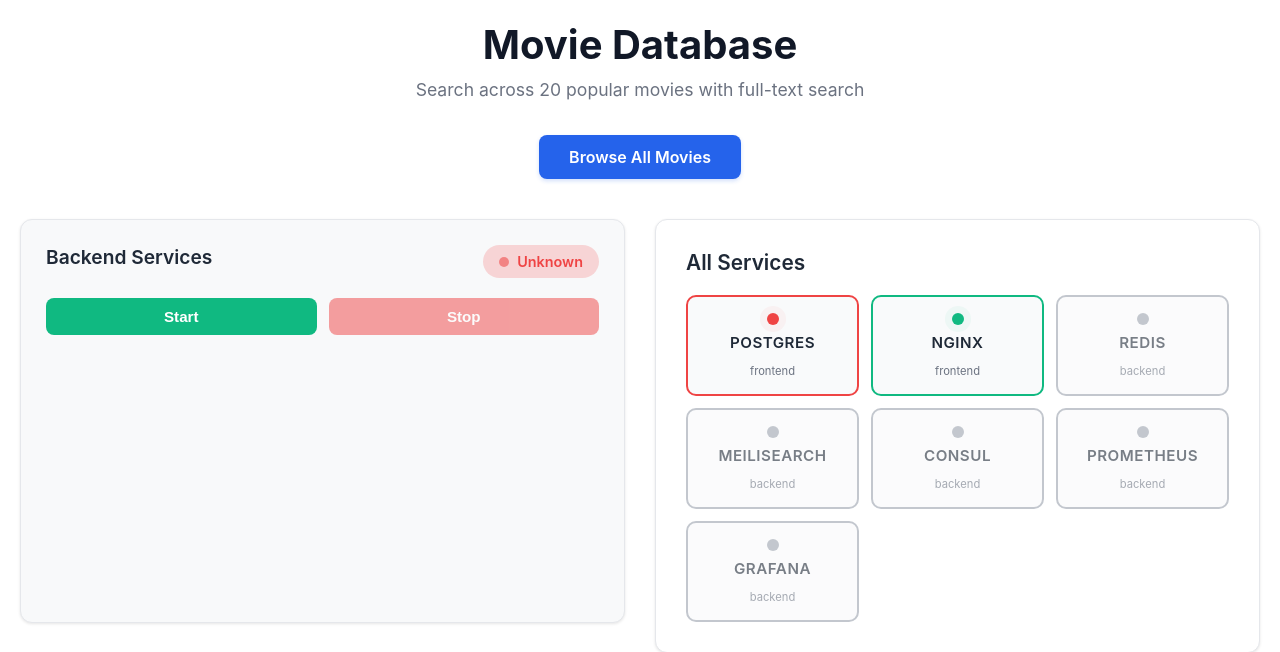
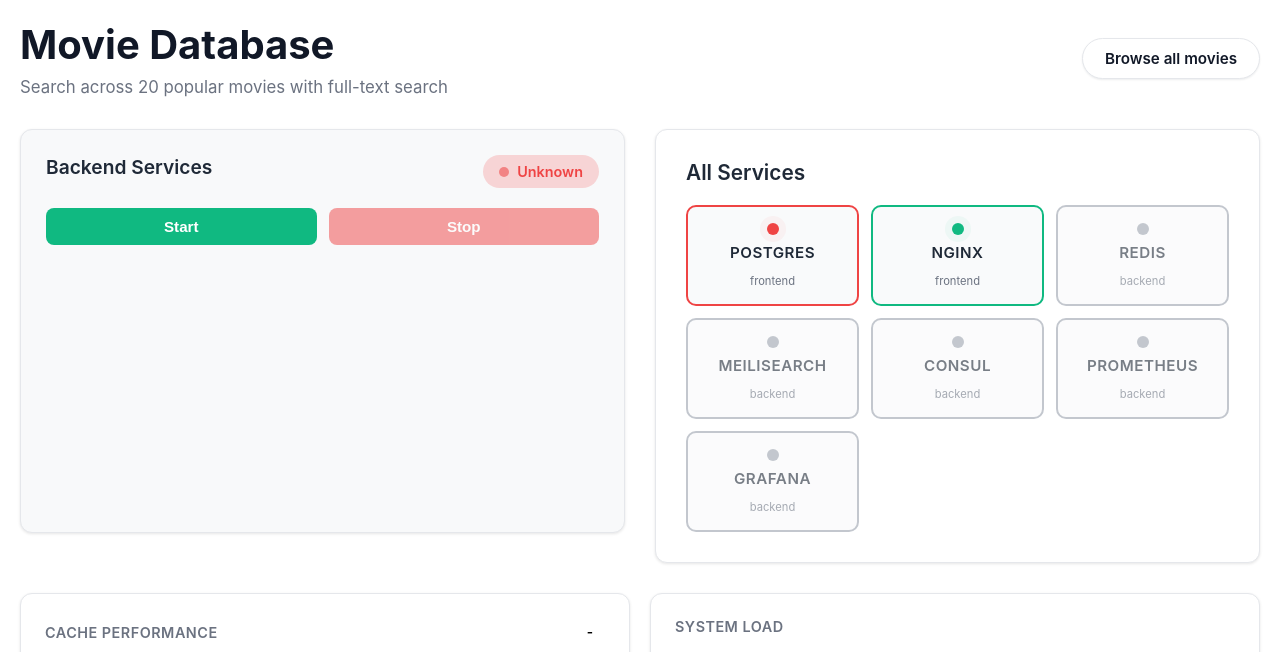
Before and after one commit to miracleqxz/aws-Flask-app, a Flask app: page / in a window 1280 px wide. Shown: the top 652 px of the page. Run offline with Flask 3, Linux system fonts and the light colour scheme; data that the repository does not hold is empty; some libraries are stand-ins or nearby versions.

Commit message:
update button Browse all movies

```diff
--- a/app.py
+++ b/app.py
@@ -288,10 +288,8 @@ def api_analytics_stats():
 
 @app.route('/api/movies/featured')
 def api_featured_movies():
-    """Get top rated movies for featured section"""
     movies = get_all_movies()
-    # Get top 6 movies by rating
-    featured = movies[:6]
+    featured = movies[:8]
 
     # Convert to dict format
     result = []
--- a/templates/index.html
+++ b/templates/index.html
@@ -38,16 +38,57 @@
         }
 
         .header {
-            text-align: center;
-            color: #1f2937;
-            margin-bottom: 40px;
-        }
-
-        .header h1 {
+            display: flex;
+            align-items: center;
+            justify-content: space-between;
+            gap: 24px;
+            margin-bottom: 32px;
+        }
+
+        .header-text {
+            flex: 1;
+        }
+
+        .header-text h1 {
             font-size: 2.5em;
-            margin-bottom: 10px;
+            margin-bottom: 8px;
             font-weight: 700;
             color: #111827;
+        }
+
+        .header-subtitle {
+            color: #6b7280;
+            font-size: 1.05em;
+        }
+
+        .header-actions {
+            display: flex;
+            align-items: center;
+            justify-content: flex-end;
+        }
+
+        .btn-secondary {
+            display: inline-flex;
+            align-items: center;
+            justify-content: center;
+            padding: 10px 22px;
+            border-radius: 999px;
+            border: 1px solid #e5e7eb;
+            background: #ffffff;
+            color: #111827;
+            font-size: 0.95em;
+            font-weight: 600;
+            text-decoration: none;
+            box-shadow: 0 1px 2px rgba(15, 23, 42, 0.08);
+            transition: all 0.2s ease;
+            white-space: nowrap;
+        }
+
+        .btn-secondary:hover {
+            border-color: #2563eb;
+            color: #2563eb;
+            box-shadow: 0 2px 6px rgba(37, 99, 235, 0.18);
+            transform: translateY(-1px);
         }
 
         /* Backend Control Panel */
@@ -767,6 +808,16 @@
             .btn-backend {
                 flex: 1;
             }
+
+            .header {
+                flex-direction: column;
+                align-items: flex-start;
+            }
+
+            .header-actions {
+                width: 100%;
+                justify-content: flex-start;
+            }
         }
     </style>
 </head>
@@ -774,13 +825,15 @@
 <body>
     <div class="container">
         <div class="header">
-            <h1>Movie Database</h1>
-            <p style="color: #6b7280; font-size: 1.1em; margin-bottom: 20px;">Search across 20 popular movies with
-                full-text search</p>
-            <a href="/movies"
-                style="display: inline-block; margin-top: 15px; padding: 12px 30px; background: #2563eb; color: white; text-decoration: none; border-radius: 8px; font-weight: 600; transition: all 0.2s; box-shadow: 0 2px 4px rgba(37, 99, 235, 0.2);">
-                Browse All Movies
-            </a>
+            <div class="header-text">
+                <h1>Movie Database</h1>
+                <p class="header-subtitle">Search across 20 popular movies with full-text search</p>
+            </div>
+            <div class="header-actions">
+                <a href="/movies" class="btn-secondary">
+                    Browse all movies
+                </a>
+            </div>
         </div>
 
         <!-- Main Grid: Backend Control and Services Status -->
```
Also changed, not shown: 1 other file.
